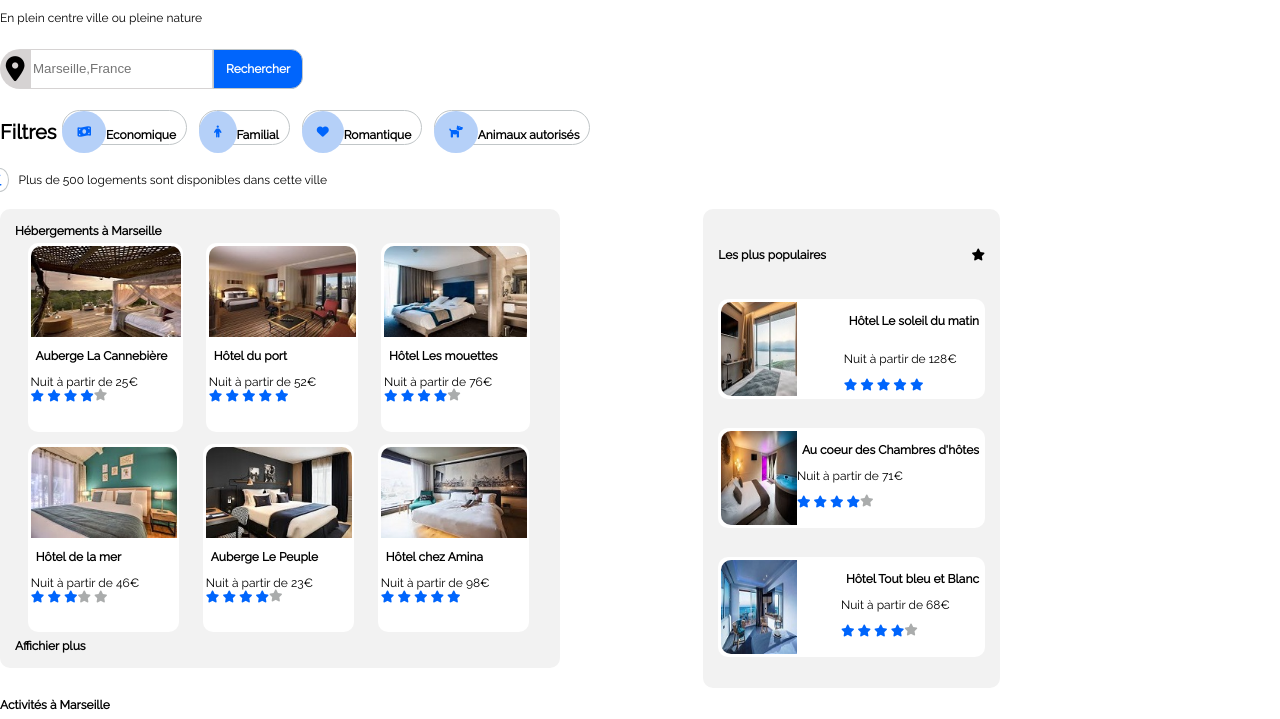
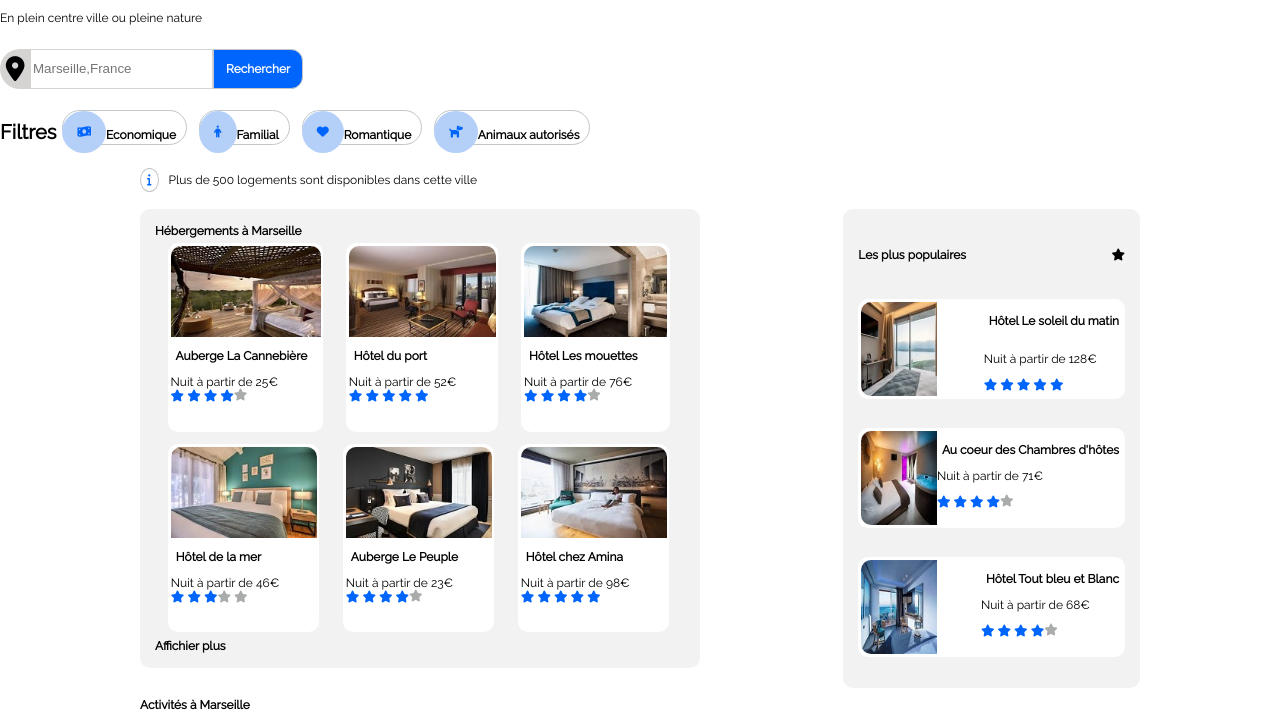
Before and after one commit to narsemjosue/projet_html_css_booki, a plain HTML site: page index.html in a window 1280 px wide. Shown: the part 68-787 px from the top of the page. Drawn offline with Linux system fonts and the light colour scheme.

Commit message:
retouche 09-12

```diff
--- a/style.css
+++ b/style.css
@@ -8,7 +8,8 @@
 	#corps{
 		width: 100%;
 		max-width: 1000px;
-		margin: 0;
+		margin: auto;
+		padding: auto;
 	}
 	header {
 		clear: both;
@@ -78,7 +79,7 @@
 	#information {
 		display: flex;
 		align-items: center;
-
+		justify-content: flex-start;
 	}
 	/*ligne de filtre*/
 	#filtre {
@@ -132,13 +133,13 @@
 		margin: 6px;
 
 	}
+
 	#info {
 		border: 1px solid rgb(193, 198, 200);
 		border-radius: 100%;
 		padding: 5px;
 		padding-left: 6px;
 		padding-right: 6px;
-		margin-left: -10px;
 		color: #0065fc;
 		margin-right: 10px;
 	}
```
Also changed, not shown: index.html (+0 -2 lines).
